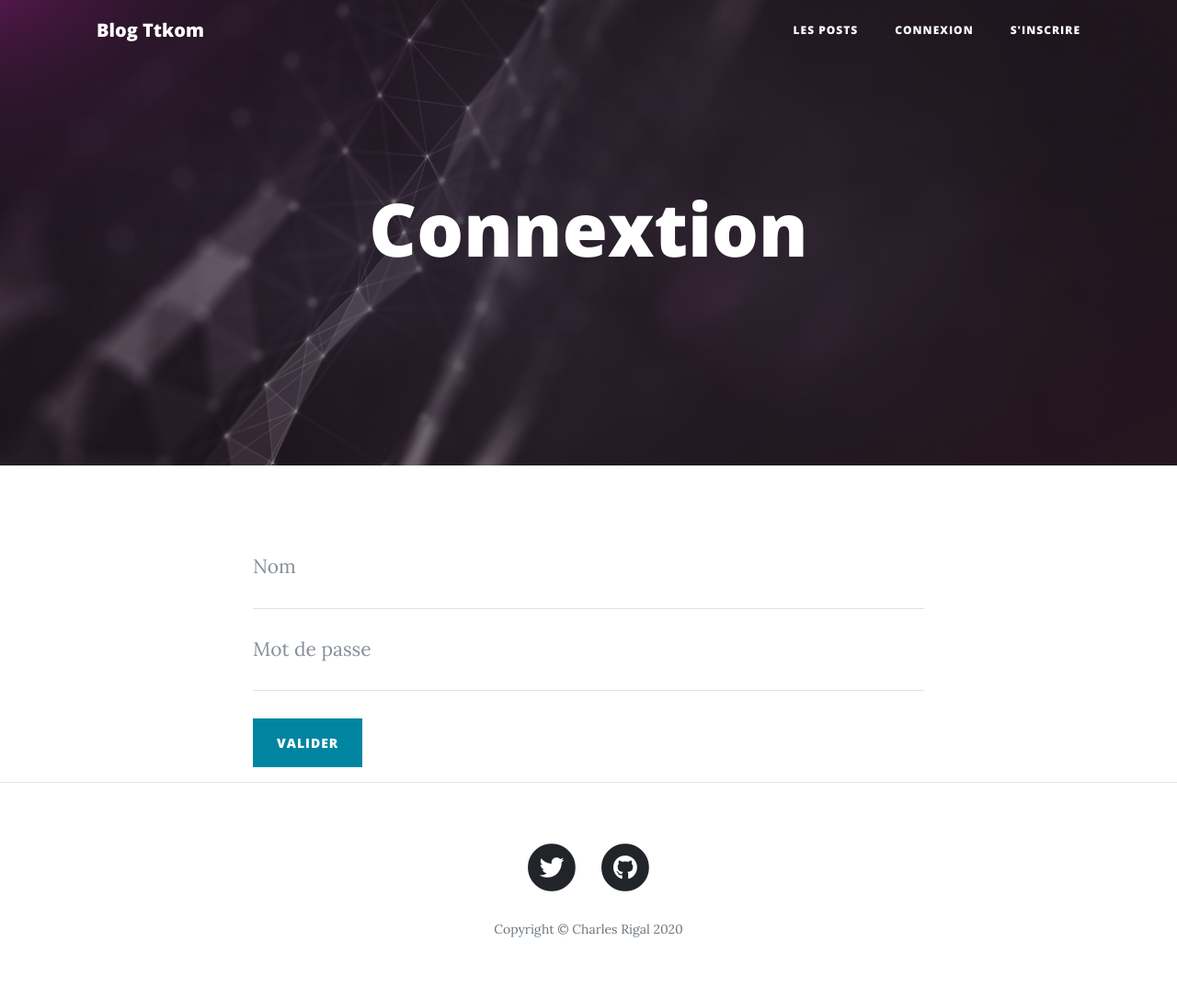
After one commit to CharlesRigal/projet_website, a Django app: page /connextion/ in a window 1280 px wide. The commit adds this page. Shown: the whole page at 92% size. Run offline with Django 3.2, Linux system fonts and the light colour scheme; some libraries are stand-ins or nearby versions.

Commit message:
add login user views

```diff
--- /dev/null
+++ b/website/ttkom/templates/registration/login.html
@@ -0,0 +1,44 @@
+{% extends "ttkom/base.html" %}
+{% load static %}
+{% block title %}Le Blog{% endblock %}
+{% block image %}{% static "ttkom/img/login-bg.jpg" %}{% endblock %}
+{% block head_title %}Connextion{% endblock %}
+{% block content %}
+<!-- Main Content -->
+<div class="container">
+  <div class="row">
+    <div class="col-lg-8 col-md-10 mx-auto">
+      <form action="{% url 'login' %}#form" id="form" method="post">
+        {% csrf_token %}
+        <div class="control-group">
+          <div class="form-group floating-label-form-group controls">
+            <ul class="errorlist nonfield">
+              {% for error in form.non_field_errors %}
+              <li class="help-block text-danger">{{error}}</li>
+              {% endfor %}
+            </ul>
+            <label>Nom</label>
+            <input type="text" id="id_username" class="form-control" placeholder="Nom" name="username" required
+              data-validation-required-message="Please enter your name." autocomplete="username" {% if form.username.value != None %}value="{{ form.username.value|stringformat:'s' }}" {% endif %}>
+            <p class="help-block text-danger">{{ form.username.errors }}</p>
+          </div>
+        </div>
+        <div class="control-group">
+          <div class="form-group floating-label-form-group controls">
+            <label>Password</label>
+            <input type="password" id="id_password" class="form-control" placeholder="Mot de passe" name="password"
+              required data-validation-required-message="Please enter your password." maxlength="150"
+              autocomplete="current-password" value="">
+            <p class="help-block text-danger">{{ form.password.errors }}</p>
+          </div>
+        </div>
+        <br />
+        <button type="submit" class="btn btn-primary" id="sendMessageButton">Valider</button>
+      </form>
+    </div>
+  </div>
+</div>
+
+<hr>
+
+{% endblock %}
--- a/website/ttkom/templates/ttkom/base.html
+++ b/website/ttkom/templates/ttkom/base.html
@@ -54,7 +54,7 @@
                     </li>
                     {% else %}
                     <li class="nav-item">
-                        <a class="nav-link" href="#">Connexion</a>
+                        <a class="nav-link" href="{% url 'login' %}">Connexion</a>
                     </li>
                     <li class="nav-item">
                         <a class="nav-link" href="#">S'inscrire</a>
--- a/website/website/settings.py
+++ b/website/website/settings.py
@@ -60,6 +60,9 @@ if os.environ.get("ENV") == "PRODUCTION":
     STATICFILES_STORAGE = "whitenoise.storage.CompressedManifestStaticFileStorage"
 
 ROOT_URLCONF = "website.urls"
+
+LOGIN_REDIRECT_URL = 'index'
+LOGIN_URL = 'connextion'
 
 TEMPLATES = [
     {
```
Also changed, not shown: website/ttkom/static/ttkom/img/login-bg.jpg (added).
